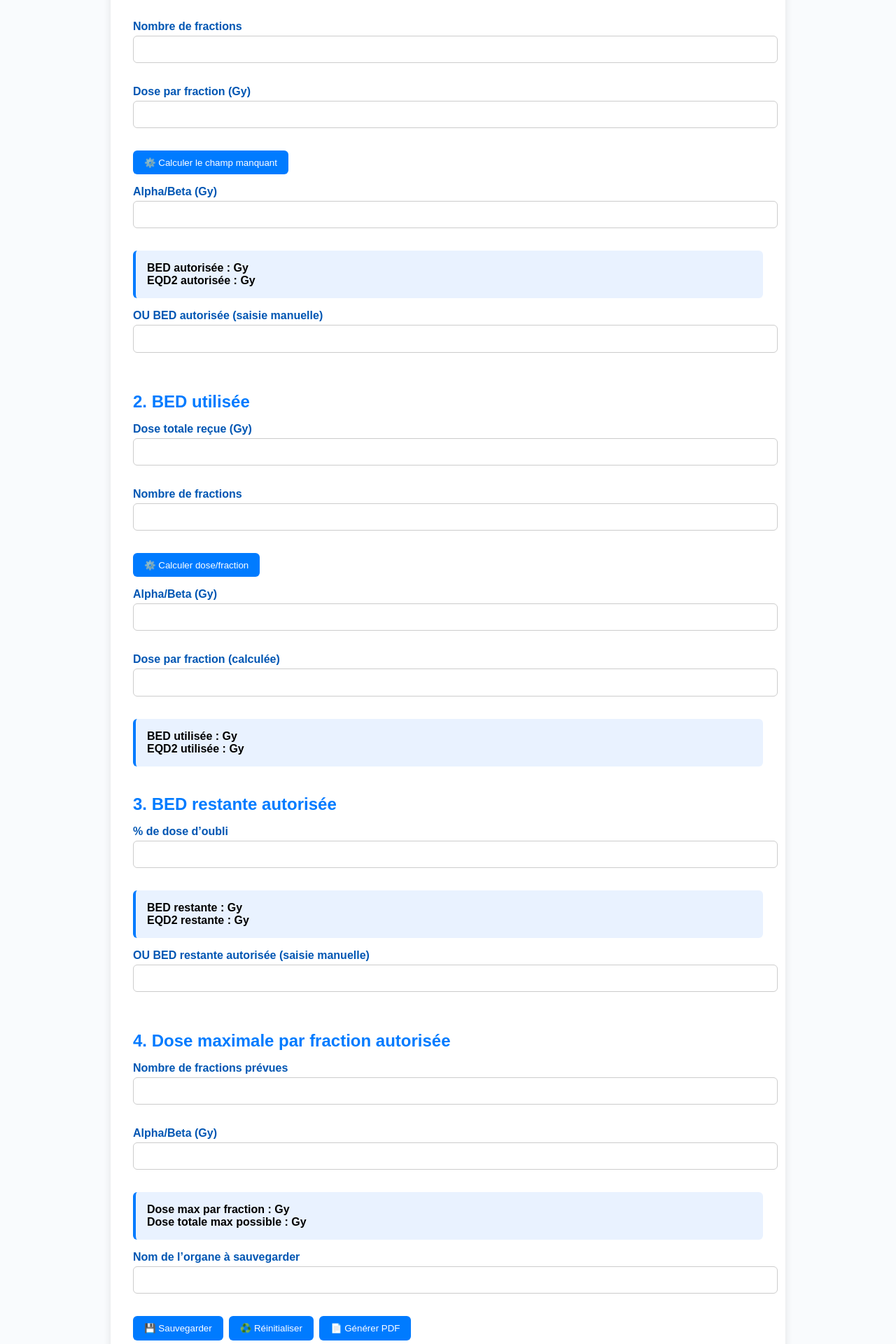
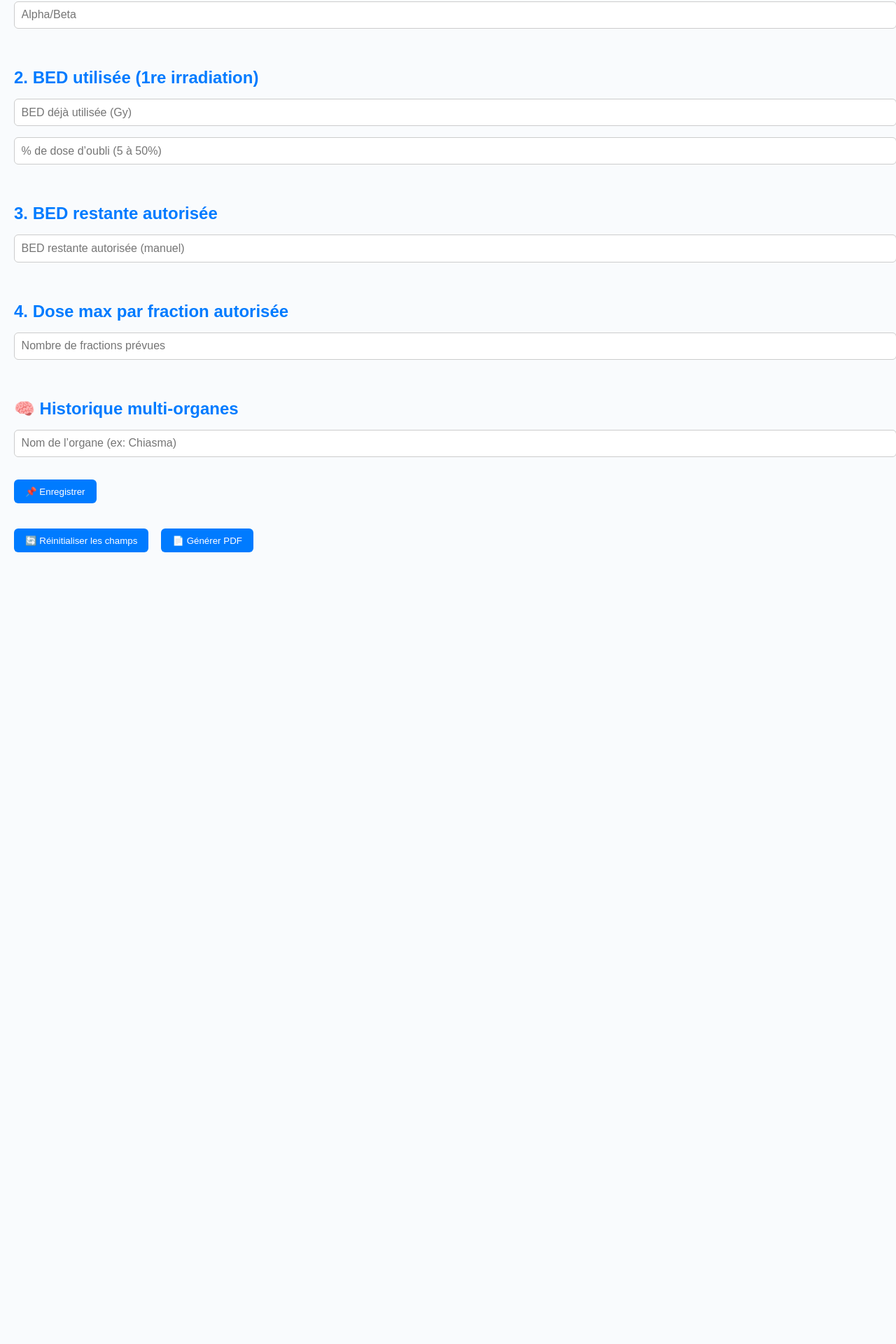
Before and after one commit to Snoop67/bed-simulator, a React (Create React App) app: page / in a window 1280 px wide. Shown: the part 271-2191 px from the top of the page at 70% size. After the commit the page ends 1080 px from the top, so only its background shows below. Built offline with nearby package versions, Linux system fonts and the light colour scheme.

Commit message:
Update App.jsx

```diff
--- a/src/App.jsx
+++ b/src/App.jsx
@@ -4,254 +4,140 @@ import jsPDF from "jspdf";
 function App() {
   const [totalDose, setTotalDose] = useState("");
   const [fractions, setFractions] = useState("");
-  const [dosePerFraction, setDosePerFraction] = useState("");
   const [alphaBeta, setAlphaBeta] = useState("");
-  const [manualBedAllowed, setManualBedAllowed] = useState("");
-
-  const calculateDoseOrFractions = () => {
-    const td = parseFloat(totalDose.replace(",", "."));
-    const fr = parseFloat(fractions.replace(",", "."));
-    const dpf = parseFloat(dosePerFraction.replace(",", "."));
-
-    if (td && fr && !dosePerFraction) {
-      const calc = td / fr;
-      if (!isNaN(calc)) setDosePerFraction(calc.toFixed(2));
-    }
-
-    if (td && dpf && !fractions) {
-      const calc = td / dpf;
-      if (!isNaN(calc)) setFractions(Math.round(calc).toString());
-    }
-  };
-
-  const bedAllowed = () => {
-    const d = parseFloat(dosePerFraction);
-    const n = parseFloat(fractions);
-    const ab = parseFloat(alphaBeta);
-    if (!isNaN(d) && !isNaN(n) && !isNaN(ab)) {
-      return (n * d * (1 + d / ab)).toFixed(2);
-    }
-    return "";
-  };
-
-  const eqd2Allowed = () => {
-    if (bedAllowed() && alphaBeta) {
-      return (parseFloat(bedAllowed()) / (1 + 2 / parseFloat(alphaBeta))).toFixed(2);
-    }
-    return "";
-  };
-
-  const [usedDose, setUsedDose] = useState("");
-  const [usedFractions, setUsedFractions] = useState("");
-  const [usedAlphaBeta, setUsedAlphaBeta] = useState("");
-  const [usedDosePerFraction, setUsedDosePerFraction] = useState("");
-
-  const calculateUsedDosePerFraction = () => {
-    const td = parseFloat(usedDose.replace(",", "."));
-    const fr = parseFloat(usedFractions.replace(",", "."));
-    if (td && fr) {
-      const calc = td / fr;
-      if (!isNaN(calc)) setUsedDosePerFraction(calc.toFixed(2));
-    }
-  };
-
-  const bedUsed = () => {
-    const d = parseFloat(usedDosePerFraction);
-    const n = parseFloat(usedFractions);
-    const ab = parseFloat(usedAlphaBeta);
-    if (!isNaN(d) && !isNaN(n) && !isNaN(ab)) {
-      return (n * d * (1 + d / ab)).toFixed(2);
-    }
-    return "";
-  };
-
-  const eqd2Used = () => {
-    if (bedUsed() && usedAlphaBeta) {
-      return (parseFloat(bedUsed()) / (1 + 2 / parseFloat(usedAlphaBeta))).toFixed(2);
-    }
-    return "";
-  };
-
+  const [usedBed, setUsedBed] = useState("");
   const [forgetPercent, setForgetPercent] = useState("");
-  const [manualBedRemaining, setManualBedRemaining] = useState("");
-
-  const bedRemaining = () => {
-    const total = manualBedAllowed || bedAllowed();
-    const used = bedUsed();
-    const forget = parseFloat(forgetPercent || 0);
-    if (total && used) {
-      const result = parseFloat(total) - parseFloat(used) * (1 - forget / 100);
-      return result.toFixed(2);
-    }
-    return "";
-  };
-
-  const eqd2Remaining = () => {
-    const bed = bedRemaining();
-    if (bed && newAlphaBeta) {
-      return (parseFloat(bed) / (1 + 2 / parseFloat(newAlphaBeta))).toFixed(2);
-    }
-    return "";
-  };
-
-  const [newFractions, setNewFractions] = useState("");
-  const [newAlphaBeta, setNewAlphaBeta] = useState("");
-
-  const maxDosePerFraction = () => {
-    const bed = manualBedRemaining || bedRemaining();
-    const n = parseFloat(newFractions);
-    const ab = parseFloat(newAlphaBeta);
-    if (bed && n && ab) {
-      const B = parseFloat(bed);
-      const d = (-ab + Math.sqrt(ab * ab + 4 * B * ab / n)) / 2;
-      return d.toFixed(2);
-    }
-    return "";
-  };
-
-  const maxTotalDose = () => {
-    if (maxDosePerFraction() && newFractions) {
-      return (parseFloat(maxDosePerFraction()) * parseFloat(newFractions)).toFixed(2);
-    }
-    return "";
-  };
-
+  const [manualRemainingBed, setManualRemainingBed] = useState("");
+  const [remainingFractions, setRemainingFractions] = useState("");
   const [organName, setOrganName] = useState("");
   const [history, setHistory] = useState([]);
 
-  const saveResult = () => {
-    const result = {
-      organ: organName || `Organe ${history.length + 1}`,
-      bed: bedRemaining(),
-      eqd2: eqd2Remaining(),
-      maxPerFraction: maxDosePerFraction(),
-      maxTotal: maxTotalDose(),
-    };
-    setHistory([...history, result]);
+  const dpf = Number(totalDose) / Number(fractions) || 0;
+  const bed = fractions && dpf && alphaBeta
+    ? fractions * dpf * (1 + dpf / alphaBeta)
+    : "";
+
+  const eqd2 = bed && alphaBeta
+    ? bed / (1 + 2 / alphaBeta)
+    : "";
+
+  const forgetRatio = Number(forgetPercent) / 100;
+  const realUsedBed = usedBed ? usedBed * (1 - forgetRatio) : 0;
+  const autoRemainingBed = bed ? bed - realUsedBed : "";
+  const finalRemainingBed = manualRemainingBed || autoRemainingBed;
+
+  const eqd2Remaining = finalRemainingBed && alphaBeta
+    ? finalRemainingBed / (1 + 2 / alphaBeta)
+    : "";
+
+  const dosePerFractionMax = (finalRemainingBed && remainingFractions && alphaBeta)
+    ? solveMaxDosePerFraction(finalRemainingBed, remainingFractions, alphaBeta)
+    : "";
+
+  const totalDoseMax = dosePerFractionMax && remainingFractions
+    ? dosePerFractionMax * remainingFractions
+    : "";
+
+  function solveMaxDosePerFraction(BED, n, ab) {
+    const a = n / ab;
+    const b = n;
+    const c = -BED;
+    const discriminant = b * b - 4 * a * c;
+    if (discriminant < 0) return "";
+    return ((-b + Math.sqrt(discriminant)) / (2 * a)).toFixed(2);
+  }
+
+  const handleReset = () => {
+    setTotalDose("");
+    setFractions("");
+    setAlphaBeta("");
+    setUsedBed("");
+    setForgetPercent("");
+    setManualRemainingBed("");
+    setRemainingFractions("");
     setOrganName("");
   };
 
-  const resetFields = () => {
-    setTotalDose("");
-    setFractions("");
-    setDosePerFraction("");
-    setAlphaBeta("");
-    setManualBedAllowed("");
-    setUsedDose("");
-    setUsedFractions("");
-    setUsedAlphaBeta("");
-    setUsedDosePerFraction("");
-    setForgetPercent("");
-    setManualBedRemaining("");
-    setNewFractions("");
-    setNewAlphaBeta("");
+  const handleSave = () => {
+    if (!organName) return;
+    const entry = {
+      organ: organName,
+      bed: finalRemainingBed,
+      eqd2: eqd2Remaining,
+      dpf: dosePerFractionMax,
+      total: totalDoseMax,
+    };
+    setHistory([...history, entry]);
     setOrganName("");
   };
 
-  const generatePDF = () => {
-    const pdf = new jsPDF();
-    pdf.setFontSize(16);
-    pdf.text("BED Simulator - Résultats", 20, 20);
-    pdf.setFontSize(12);
-
-    history.forEach((entry, i) => {
-      const top = 30 + i * 30;
-      pdf.text(`🟦 ${entry.organ}`, 20, top);
-      pdf.text(`BED restante : ${entry.bed} Gy`, 30, top + 8);
-      pdf.text(`EQD2 restante : ${entry.eqd2} Gy`, 30, top + 16);
-      pdf.text(`Dose max/fraction : ${entry.maxPerFraction} Gy`, 30, top + 24);
-      pdf.text(`Dose totale max : ${entry.maxTotal} Gy`, 30, top + 32);
+  const handleExport = () => {
+    const doc = new jsPDF();
+    doc.setFontSize(16);
+    doc.text("BED Simulator - Résultats multi-organes", 10, 20);
+    doc.setFontSize(12);
+    history.forEach((item, i) => {
+      const y = 30 + i * 20;
+      doc.text(
+        `${item.organ} : BED restante ${item.bed} Gy, EQD2 restante ${item.eqd2} Gy, dose max/fraction ${item.dpf} Gy, dose totale max ${item.total} Gy`,
+        10,
+        y
+      );
     });
-
-    pdf.save("bed-simulator.pdf");
+    doc.save("bed-simulator-resultats.pdf");
   };
 
   return (
-    <div className="container">
+    <div style={{ padding: 20, fontFamily: "Arial", color: "#003366" }}>
       <h1>BED Simulator</h1>
 
-      <h2>1. BED totale autorisée</h2>
-      <label>Dose totale (Gy)</label>
-      <input value={totalDose} onChange={(e) => setTotalDose(e.target.value)} />
+      <section>
+        <h2>1. BED totale autorisée</h2>
+        <input placeholder="Dose totale (Gy)" value={totalDose} onChange={(e) => setTotalDose(e.target.value)} />
+        <input placeholder="Nombre de fractions" value={fractions} onChange={(e) => setFractions(e.target.value)} />
+        <input placeholder="Alpha/Beta" value={alphaBeta} onChange={(e) => setAlphaBeta(e.target.value)} />
+        {dpf > 0 && <p>Dose par fraction calculée : <strong>{dpf.toFixed(2)} Gy</strong></p>}
+        {bed && <p>BED : <strong>{bed.toFixed(2)} Gy</strong></p>}
+        {eqd2 && <p>EQD2 : <strong>{eqd2.toFixed(2)} Gy</strong></p>}
+      </section>
 
-      <label>Nombre de fractions</label>
-      <input value={fractions} onChange={(e) => setFractions(e.target.value)} />
+      <section>
+        <h2>2. BED utilisée (1re irradiation)</h2>
+        <input placeholder="BED déjà utilisée (Gy)" value={usedBed} onChange={(e) => setUsedBed(e.target.value)} />
+        <input placeholder="% de dose d’oubli (5 à 50%)" value={forgetPercent} onChange={(e) => setForgetPercent(e.target.value)} />
+      </section>
 
-      <label>Dose par fraction (Gy)</label>
-      <input value={dosePerFraction} onChange={(e) => setDosePerFraction(e.target.value)} />
+      <section>
+        <h2>3. BED restante autorisée</h2>
+        <input placeholder="BED restante autorisée (manuel)" value={manualRemainingBed} onChange={(e) => setManualRemainingBed(e.target.value)} />
+        {finalRemainingBed && <p>BED restante calculée : <strong>{Number(finalRemainingBed).toFixed(2)} Gy</strong></p>}
+        {eqd2Remaining && <p>EQD2 restante : <strong>{Number(eqd2Remaining).toFixed(2)} Gy</strong></p>}
+      </section>
 
-      <button onClick={calculateDoseOrFractions}>⚙️ Calculer le champ manquant</button>
+      <section>
+        <h2>4. Dose max par fraction autorisée</h2>
+        <input placeholder="Nombre de fractions prévues" value={remainingFractions} onChange={(e) => setRemainingFractions(e.target.value)} />
+        {dosePerFractionMax && <p>Dose max/fraction : <strong>{dosePerFractionMax} Gy</strong></p>}
+        {totalDoseMax && <p>Dose totale max : <strong>{totalDoseMax} Gy</strong></p>}
+      </section>
 
-      <label>Alpha/Beta (Gy)</label>
-      <input value={alphaBeta} onChange={(e) => setAlphaBeta(e.target.value)} />
+      <section>
+        <h2>🧠 Historique multi-organes</h2>
+        <input placeholder="Nom de l’organe (ex: Chiasma)" value={organName} onChange={(e) => setOrganName(e.target.value)} />
+        <button onClick={handleSave}>📌 Enregistrer</button>
+        <ul>
+          {history.map((entry, i) => (
+            <li key={i}>
+              <strong>{entry.organ}</strong> : BED {entry.bed} Gy, EQD2 {entry.eqd2} Gy, {entry.dpf} Gy/fraction, {entry.total} Gy total
+            </li>
+          ))}
+        </ul>
+      </section>
 
-      <div className="result">
-        BED autorisée : {bedAllowed()} Gy<br />
-        EQD2 autorisée : {eqd2Allowed()} Gy
+      <div style={{ marginTop: 20 }}>
+        <button onClick={handleReset}>🔄 Réinitialiser les champs</button>
+        <button onClick={handleExport} style={{ marginLeft: 10 }}>📄 Générer PDF</button>
       </div>
-
-      <label>OU BED autorisée (saisie manuelle)</label>
-      <input value={manualBedAllowed} onChange={(e) => setManualBedAllowed(e.target.value)} />
-
-      <h2>2. BED utilisée</h2>
-      <label>Dose totale reçue (Gy)</label>
-      <input value={usedDose} onChange={(e) => setUsedDose(e.target.value)} />
-
-      <label>Nombre de fractions</label>
-      <input value={usedFractions} onChange={(e) => setUsedFractions(e.target.value)} />
-
-      <button onClick={calculateUsedDosePerFraction}>⚙️ Calculer dose/fraction</button>
-
-      <label>Alpha/Beta (Gy)</label>
-      <input value={usedAlphaBeta} onChange={(e) => setUsedAlphaBeta(e.target.value)} />
-
-      <label>Dose par fraction (calculée)</label>
-      <input value={usedDosePerFraction} readOnly />
-
-      <div className="result">
-        BED utilisée : {bedUsed()} Gy<br />
-        EQD2 utilisée : {eqd2Used()} Gy
-      </div>
-
-      <h2>3. BED restante autorisée</h2>
-      <label>% de dose d’oubli</label>
-      <input value={forgetPercent} onChange={(e) => setForgetPercent(e.target.value)} />
-
-      <div className="result">
-        BED restante : {bedRemaining()} Gy<br />
-        EQD2 restante : {eqd2Remaining()} Gy
-      </div>
-
-      <label>OU BED restante autorisée (saisie manuelle)</label>
-      <input value={manualBedRemaining} onChange={(e) => setManualBedRemaining(e.target.value)} />
-
-      <h2>4. Dose maximale par fraction autorisée</h2>
-      <label>Nombre de fractions prévues</label>
-      <input value={newFractions} onChange={(e) => setNewFractions(e.target.value)} />
-      <label>Alpha/Beta (Gy)</label>
-      <input value={newAlphaBeta} onChange={(e) => setNewAlphaBeta(e.target.value)} />
-
-      <div className="result">
-        Dose max par fraction : {maxDosePerFraction()} Gy<br />
-        Dose totale max possible : {maxTotalDose()} Gy
-      </div>
-
-      <label>Nom de l’organe à sauvegarder</label>
-      <input value={organName} onChange={(e) => setOrganName(e.target.value)} />
-      <button onClick={saveResult}>💾 Sauvegarder</button>
-      <button onClick={resetFields}>♻️ Réinitialiser</button>
-      <button onClick={generatePDF}>📄 Générer PDF</button>
-
-      <h2>📘 Résultats enregistrés</h2>
-      {history.map((entry, i) => (
-        <div className="history" key={i}>
-          <strong>{entry.organ}</strong><br />
-          BED restante : {entry.bed} Gy<br />
-          EQD2 restante : {entry.eqd2} Gy<br />
-          Dose max/fraction : {entry.maxPerFraction} Gy<br />
-          Dose totale max : {entry.maxTotal} Gy
-        </div>
-      ))}
     </div>
   );
 }
```
